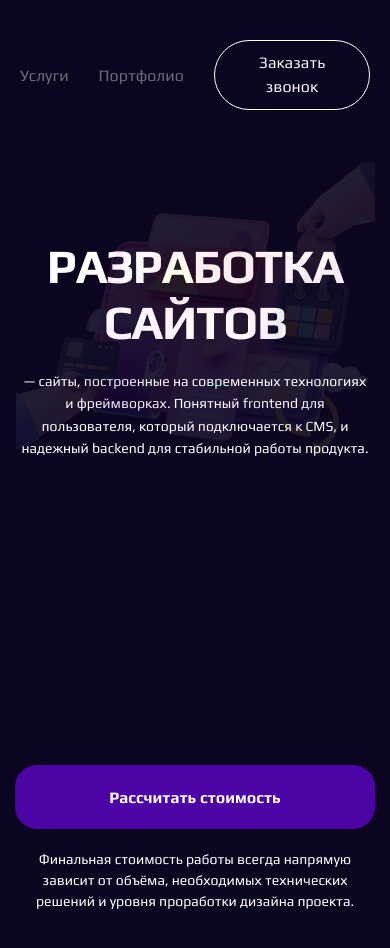
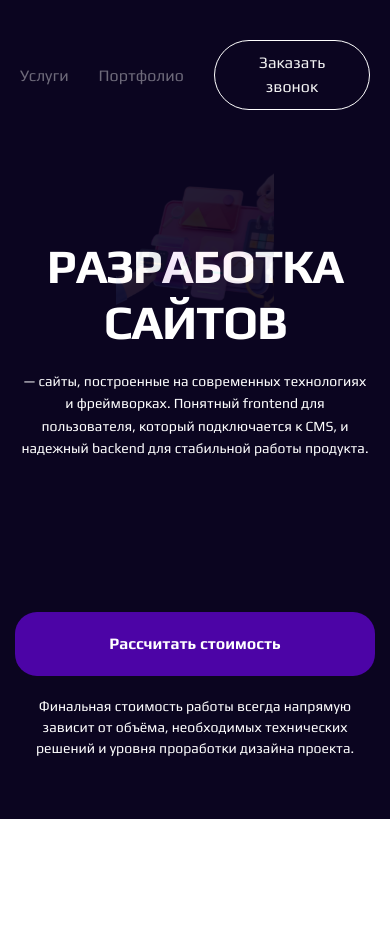
Before and after one commit to JulieBenchuk/web-studio, a Next.js app: page /development in a window 390 px wide. Shown: the top 948 px of the page. After the commit the page ends 844 px from the top, so only its background shows below. Built offline with nearby package versions, Linux system fonts and the light colour scheme.

Commit message:
feat: change to svg bg (top block)

```diff
--- a/src/components/common/topBlock/TopBlock.tsx
+++ b/src/components/common/topBlock/TopBlock.tsx
@@ -2,7 +2,7 @@ import React from 'react';
 import Wrapper from "@/components/common/wrapper";
 import Header from "@/components/common/header/Header";
 import style from "./../../../styles/components/topBlock.module.scss"
-import bgImage from "../../../assets/img/developmentTopBg.png"
+import bgImage from "../../../assets/svg/developmentBg.svg"
 import MainTitle from "@/components/common/Titles/MainTitle";
 import FullButton from "@/components/common/buttons/FullButton";
 
--- a/src/styles/components/topBlock.module.scss
+++ b/src/styles/components/topBlock.module.scss
@@ -33,6 +33,11 @@
       position: absolute;
       top: 60px;
       right: 0;
+      overflow: hidden;
+      width: 45%;
+      @media(max-width: 1024px) {
+        max-width: 40%;
+      }
       @media(max-width: 767px) {
         max-width: 360px;
         position: static;
```
Also changed, not shown: src/assets/svg/developmentBg.svg (added).
